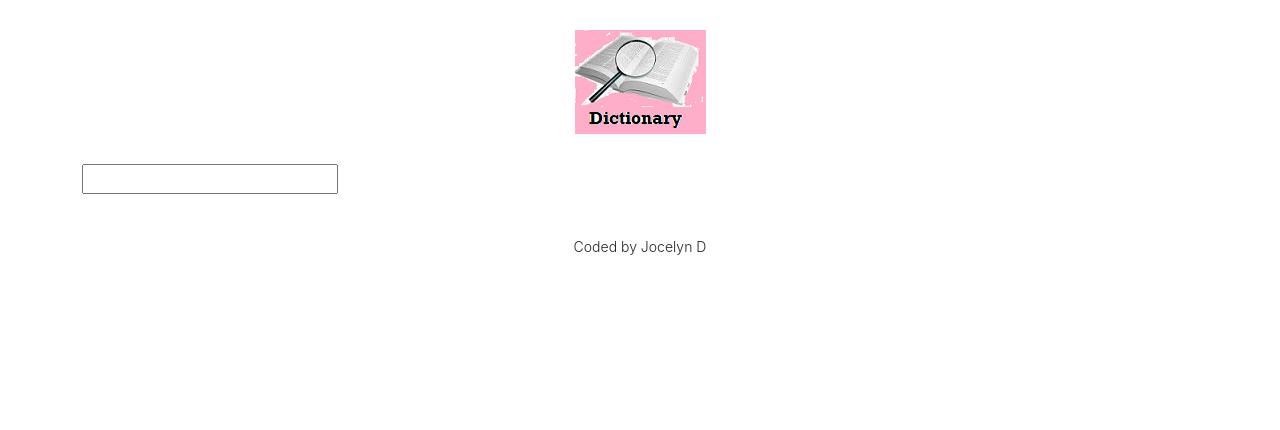
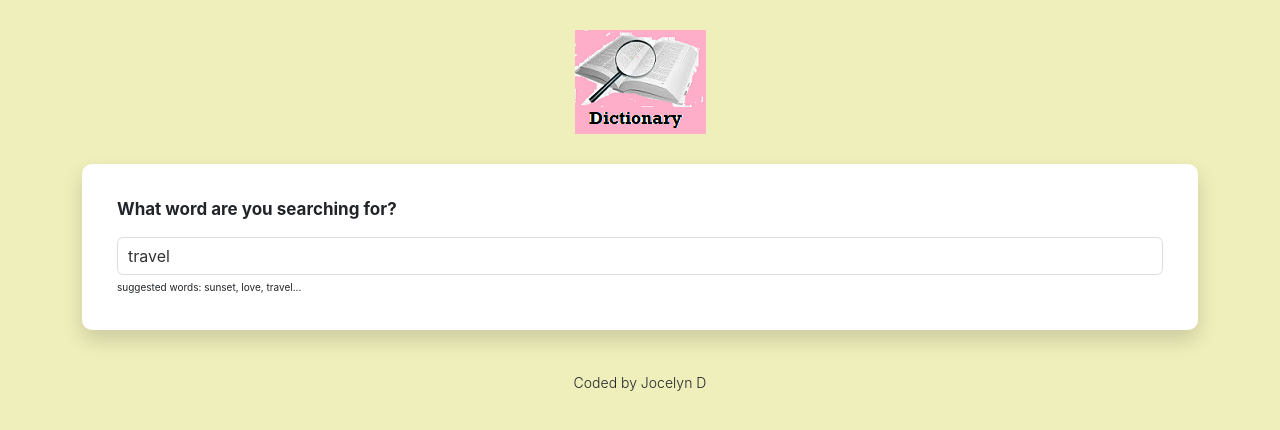
Before and after one commit to jquebec31/dictionary_project, a React (Create React App) app: page / in a window 1280 px wide. Shown: the top 430 px of the page. Built offline with nearby package versions, Linux system fonts and the light colour scheme; no server answers.

Commit message:
added css files for styling

```diff
--- a/src/App.css
+++ b/src/App.css
@@ -1,3 +1,13 @@
+body {
+  background: #efefbb
+
+
+}
+
+a {
+  color: #9670f4;;
+}
+
 .App-header {
   margin: 30px 0;
 }
--- a/src/App.js
+++ b/src/App.js
@@ -13,7 +13,7 @@
 
       </header>
       <main>
-        <Dictionary />
+        <Dictionary defaultKeyword="travel" />
       </main>
 
       <footer className="App-footer">
--- a/src/Dictionary.css
+++ b/src/Dictionary.css
@@ -0,0 +1,27 @@
+
+.Dictionary h3 {
+    font-size: 17px;
+    font-weight: bold;
+    margin-bottom: 18px;
+}
+
+.Dictionary section {
+    background: white;
+    padding: 35px;
+    border-radius: 10px;
+    box-shadow: 0 10px 20px rgb(0 0 0 / 15%);
+    margin: 22px 0;
+}
+
+.Dictionary input {
+    width: 100%;
+    border-radius: 6px;
+    padding: 6px 10px;
+    color: #333;
+    border: 1px solid #ddd;
+}
+
+.Dictionary .hint {
+    font-size: 10px;
+    margin-top: 5px;
+}
--- a/src/Dictionary.js
+++ b/src/Dictionary.js
@@ -4,31 +4,53 @@
 import "./Dictionary.css";
 
 
-export default function Dictionary() {
-    let [searchword, setSearchword] = useState("");
+export default function Dictionary(props) {
+    let [searchword, setSearchword] = useState(props.defaultKeyword);
     let [result, setResult] = useState(null);
+    let [loaded, setLoaded] = useState(false);
 
     function handleResponse(response) {
         setResult(response.data[0]);
     }
 
-    function search(event) {
-        event.preventDefault();
-       // alert(`Searching definition for ${searchword}`);
-
+    function search() {
         //from https://dictionaryapi.dev/
         let apiUrl = `https://api.dictionaryapi.dev/api/v2/entries/en_US/${searchword}`;
         axios.get(apiUrl).then(handleResponse);
     }
+
+    function handleSubmit(event) {
+        event.preventDefault();
+        search();
+        // alert(`Searching definition for ${searchword}`);
+
+    }
     function handleSearchwordChange(event) {
         setSearchword(event.target.value);
     }
+
+    function load() {
+        setLoaded(true);
+        search();
+    }
+
+    if (loaded) {
         return (
             <div className="Dictionary">
-            <form onSubmit={search}>
-                <input type="search" onChange={handleSearchwordChange} />
+                <section>
+                    <h3> What word are you searching for?</h3>
+                    <form onSubmit={handleSubmit}>
+                        <input type="search" onChange={handleSearchwordChange} defaultValue={props.defaultKeyword} />
                     </form>
+                    <div className="hint">
+                        suggested words: sunset, love, travel...
+                    </div>
+                </section>
                 <Result result={result} />
             </div>
         );
+    } else {
+        load();
+        return "Loading";
     }
+}
--- /dev/null
+++ b/src/Meaning.css
@@ -0,0 +1,13 @@
+.Meaning h3 {
+    font-size: 25px;
+    line-height: 1.7;
+    font-weight: bold;
+}
+
+.Meaning .example {
+    color: #70757a;
+    font-size: 14px;
+    opacity: 0.8;
+    font-style: italic;
+    margin-top: 10px;
+}
--- a/src/Meaning.js
+++ b/src/Meaning.js
@@ -1,4 +1,5 @@
 import React from "react";
+import "./Meaning.css";
 import Synonyms from "./Synonyms";
 
 export default function Meaning(props) {
@@ -9,15 +10,14 @@
             {
                 return (
                     <div key={index}>
-                        <p>
-                        <strong>Definition: </strong>
+                        <div className="definition">
                             {definition.definition}
-                            <br />
+                            </div>
+                        <div className="example">
                         <strong>Example: </strong>
-                            <em>{definition.example}</em>
+                            {definition.example}</div>
                             <Synonyms synonyms={definition.synonyms} />
-                        </p>
-                    </div>
+                            </div>
                 );
             })}
 
--- /dev/null
+++ b/src/Phonetic.css
@@ -0,0 +1,24 @@
+.Phonetic a {
+    border: 1px solid #ddd;
+    font-size: 13px;
+    font-weight: bold;
+    margin-right: 10px;
+    text-decoration: none;
+    padding: 10px 20px;
+    border-radius: 21px;
+    transition: all 130ms ease-in-out;
+}
+
+.Phonetic a:hover {
+    background: pink;
+    color: white;
+}
+
+.Phonetic .text {
+    opacity: 0.6;
+    font-weight: bold;
+}
+
+.Phonetic {
+    height: 50px;
+}
--- a/src/Phonetic.js
+++ b/src/Phonetic.js
@@ -1,4 +1,5 @@
 import React from "react";
+import "./Phonetic.css";
 
 export default function Phonetic(props) {
     return (
@@ -6,8 +7,9 @@
             <a href={props.phonetic.audio} target="_blank" rel="noreferrer">
                 Listen
             </a>
-            <br />
-            {props.phonetic.text}
+
+            <span className="text">
+            {props.phonetic.text}</span>
         </div>
     );
 }
--- /dev/null
+++ b/src/Result.css
@@ -0,0 +1,5 @@
+.Result h2 {
+    font-size: 36px;
+    font-weight: bold;
+    line-height: 1.5;
+}
--- a/src/Result.js
+++ b/src/Result.js
@@ -1,11 +1,13 @@
 import React from "react";
 import Meaning from "./Meaning";
 import Phonetic from "./Phonetic";
+import "./Result.css";
 
 export default function Result(props) {
     if (props.result) {
         return (
-        <div className="Result">
+            <div className="Result">
+                <section>
                 <h2>{props.result.word}</h2>
                 {props.result.phonetics.map(function (phonetic, index) {
                     return (
@@ -14,11 +16,12 @@
                         </div>
                     );
                 })}
+                </section>
                 {props.result.meanings.map(function (meaning, index) {
                     return (
-                        <div key={index}>
+                        <section key={index}>
                             <Meaning meaning={meaning} />
-                        </div>
+                        </section>
                     );
                 })}
         </div>
--- /dev/null
+++ b/src/Synonyms.css
@@ -0,0 +1,11 @@
+.Synonyms {
+    margin: 20px 0 0;
+    padding: 0;
+}
+
+.Synonyms li {
+    font-size: 13px;
+    display: inline-block;
+    padding-right: 12px;
+    line-height: 1;
+}
--- a/src/Synonyms.js
+++ b/src/Synonyms.js
@@ -1,4 +1,5 @@
 import React from "react";
+import "./Synonyms.css";
 
 export default function Synonyms(props) {
     if (props.synonyms) {
```
Lines whose indentation alone changed are shown as unchanged.
